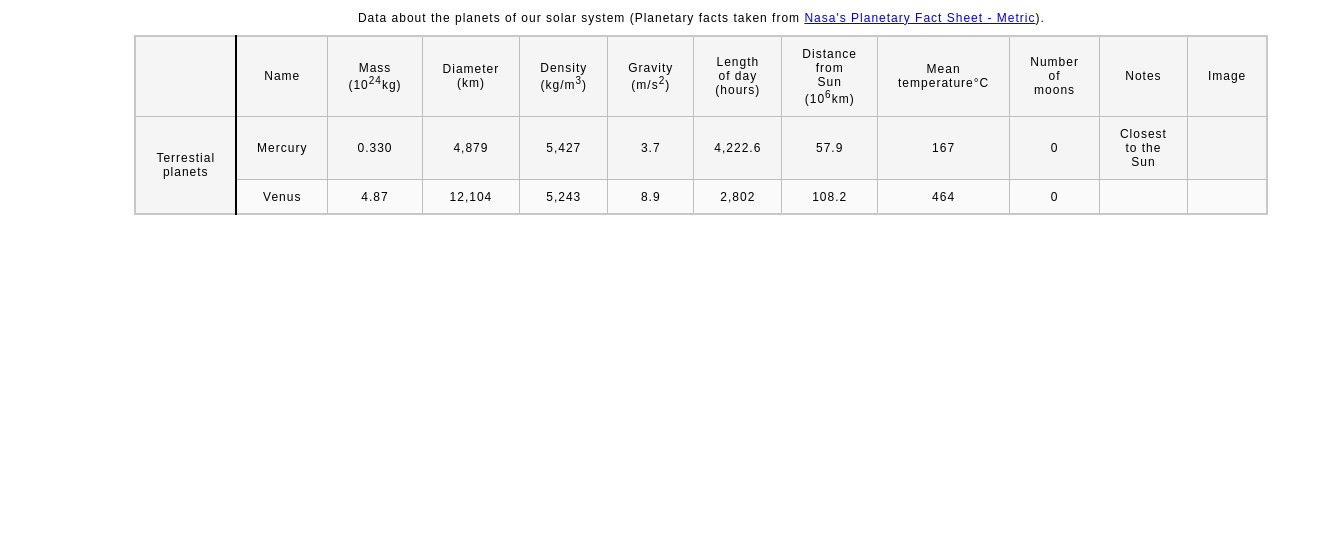
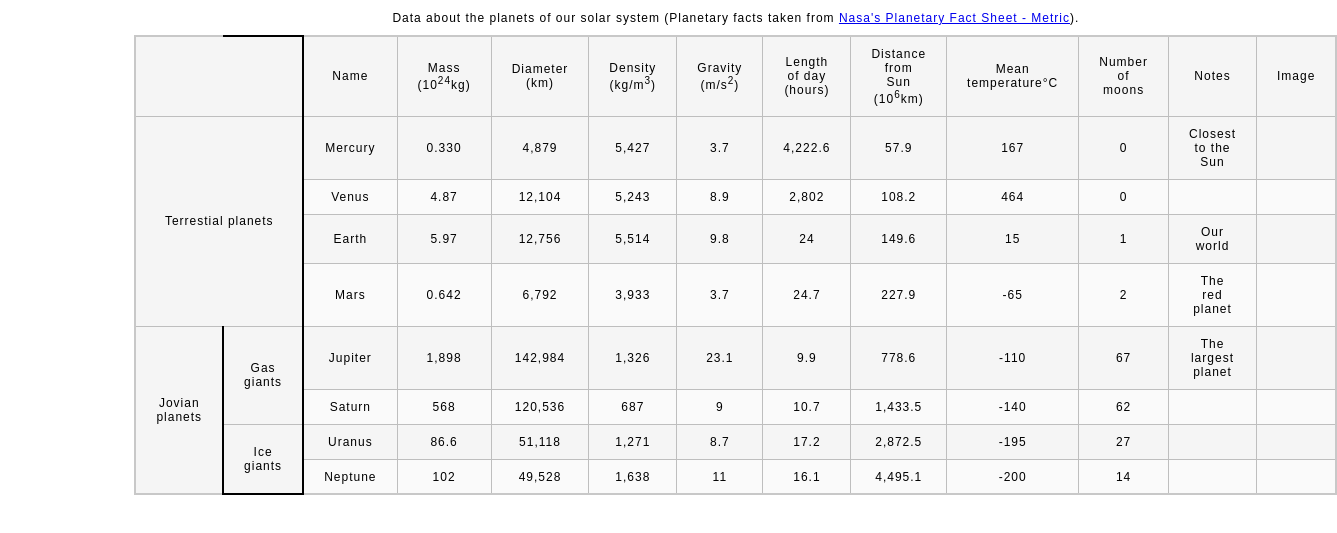
Before and after one commit to masonTanguay/masonTanguay.github.io, a plain HTML site: page planets-table/index.html in a window 1280 px wide. Shown: the part 79-612 px from the top of the page, 1337 px wide, since content can reach past the window. Drawn offline with Linux system fonts and the light colour scheme.

Commit message:
Update index.html

```diff
--- a/planets-table/index.html
+++ b/planets-table/index.html
@@ -73,12 +73,87 @@
 						<td></td>
 						<td></td>
 					</tr>
-					<tr></tr>
-					<tr></tr>
-					<tr></tr>
-					<tr></tr>
-					<tr></tr>
-					<tr></tr>
+					<tr>
+						<td>Earth</td>
+						<td>5.97</td>
+						<td>12,756</td>
+						<td>5,514</td>
+						<td>9.8</td>
+						<td>24</td>
+						<td>149.6</td>
+						<td>15</td>
+						<td>1</td>
+						<td>Our world</td>
+						<td></td>
+					</tr>
+					<tr>
+						<td>Mars</td>
+						<td>0.642</td>
+						<td>6,792</td>
+						<td>3,933</td>
+						<td>3.7</td>
+						<td>24.7</td>
+						<td>227.9</td>
+						<td>-65</td>
+						<td>2</td>
+						<td>The red planet</td>
+						<td></td>
+					</tr>
+					<tr>
+						<td rowspan="4">Jovian planets</td>
+						<td rowspan="2">Gas giants</td>
+						<td>Jupiter</td>
+						<td>1,898</td>
+						<td>142,984</td>
+						<td>1,326</td>
+						<td>23.1</td>
+						<td>9.9</td>
+						<td>778.6</td>
+						<td>-110</td>
+						<td>67</td>
+						<td>The largest planet</td>
+						<td></td>
+					</tr>
+					<tr>
+						<td>Saturn</td>
+						<td>568</td>
+						<td>120,536</td>
+						<td>687</td>
+						<td>9</td>
+						<td>10.7</td>
+						<td>1,433.5</td>
+						<td>-140</td>
+						<td>62</td>
+						<td></td>
+						<td></td>
+					</tr>
+					<tr>
+						<td rowspan="2">Ice giants</td>
+						<td>Uranus</td>
+						<td>86.6</td>
+						<td>51,118</td>
+						<td>1,271</td>
+						<td>8.7</td>
+						<td>17.2</td>
+						<td>2,872.5</td>
+						<td>-195</td>
+						<td>27</td>
+						<td></td>
+						<td></td>
+					</tr>
+					<tr>
+						<td>Neptune</td>
+						<td>102</td>
+						<td>49,528</td>
+						<td>1,638</td>
+						<td>11</td>
+						<td>16.1</td>
+						<td>4,495.1</td>
+						<td>-200</td>
+						<td>14</td>
+						<td></td>
+						<td></td>
+					</tr>
 					<tr></tr>
 				</tbody>
 			</table>
```
